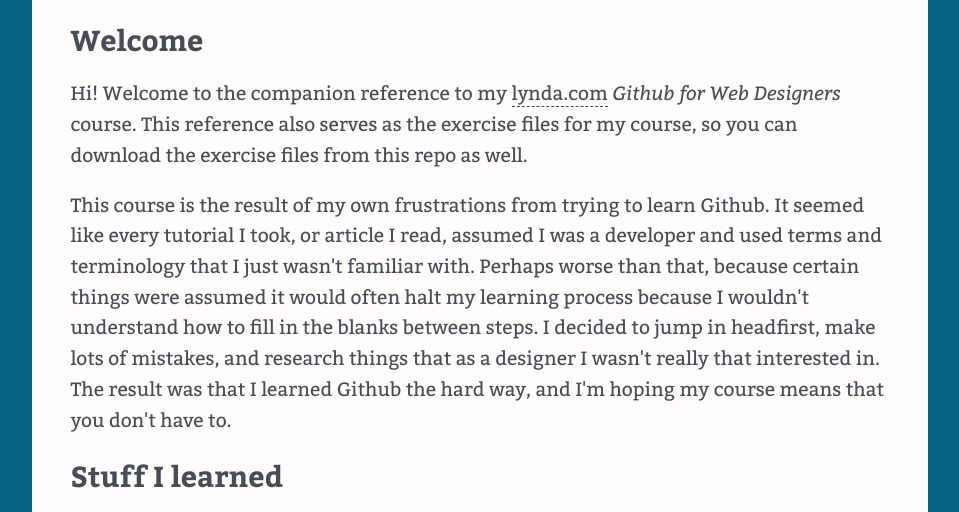
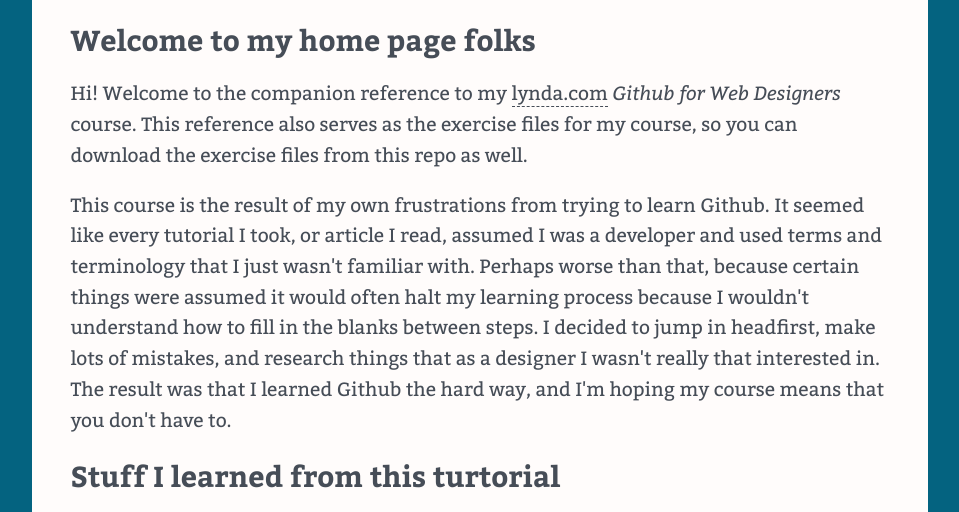
Before and after one commit to AL-SHAKA/Ontario-Fish-Project, a plain HTML site: page index.html in a window 1280 px wide. Shown: the part 229-741 px from the top of the page, without its empty margins (160-1119 px from the left). Drawn offline with nearby package versions, Linux system fonts and the light colour scheme.

Commit message:
changes to the main pages
i just added some changes to the main pages now

```diff
--- a/index.html
+++ b/index.html
@@ -25,10 +25,10 @@
     </ul>
     </nav>
     <main>
-    <h2>Welcome</h2>
+    <h2>Welcome to my home page folks</h2>
     <p>Hi! Welcome to the companion reference to my <a href="http://www.lynda.com" title="lynda.com">lynda.com</a> <em>Github for Web Designers</em> course. This reference also serves as the exercise files for my course, so you can download the exercise files from this repo as well.</p>
     <p>This course is the result of my own frustrations from trying to learn Github. It seemed like every tutorial I took, or article I read, assumed I was a developer and used terms and terminology that I just wasn't familiar with. Perhaps worse than that, because certain things were assumed it would often halt my learning process because I wouldn't understand how to fill in the blanks between steps. I decided to jump in headfirst, make lots of mistakes, and research things that as a designer I wasn't really that interested in. The result was that I learned Github the hard way, and I'm hoping my course means that you don't have to.</p>
-    <h2>Stuff I learned</h2>
+    <h2>Stuff I learned from this turtorial</h2>
     <p>Whenever I learn something new I have those &quot;aha&rdquo; moments where I break through the murk into moments of clarity. In addition to the reference and glossary that you&rsquo;ll find here I wanted to list some of the concepts that I found really important when learning Github.</p>
     <h4>Take some time to learn Git</h4>
     <p>I'll admit it; when I first started learning Github my hope was that it would provide me an interface to do all the things I needed to do without actually having to learn Git. While most of the basic day to day tasks can be performed without ever going into the command line or even understanding the terminology involved, eventually you'll have a situation that you can't fix. Save yourself the trouble and go ahead and learn at least the basics of Git first. I consider this so important that I changed the structure of my course to reflect this; spending a chapter at the beginning of the course teaching those basics. Although you can certainly muddle along it's almost impossible to use Github to its fullest potential without also knowing Git. The desktop apps are great and very intuitive but they have limited feature sets and don't really try to teach you what's going on behind the scenes.</p>
```
Also changed, not shown: glossary.html (+1 -1 lines), reference.html (+1 -1 lines), resources.html (+1 -1 lines).
